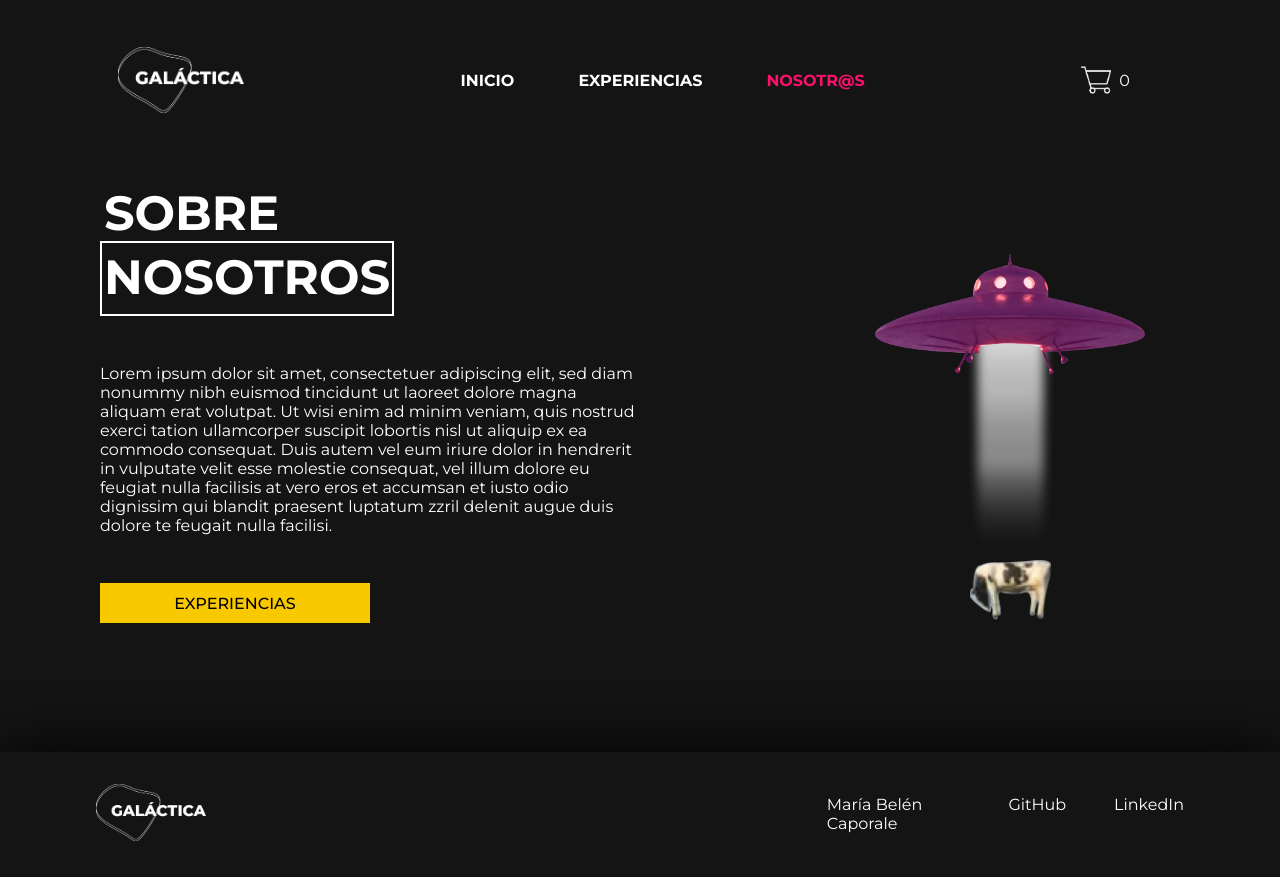
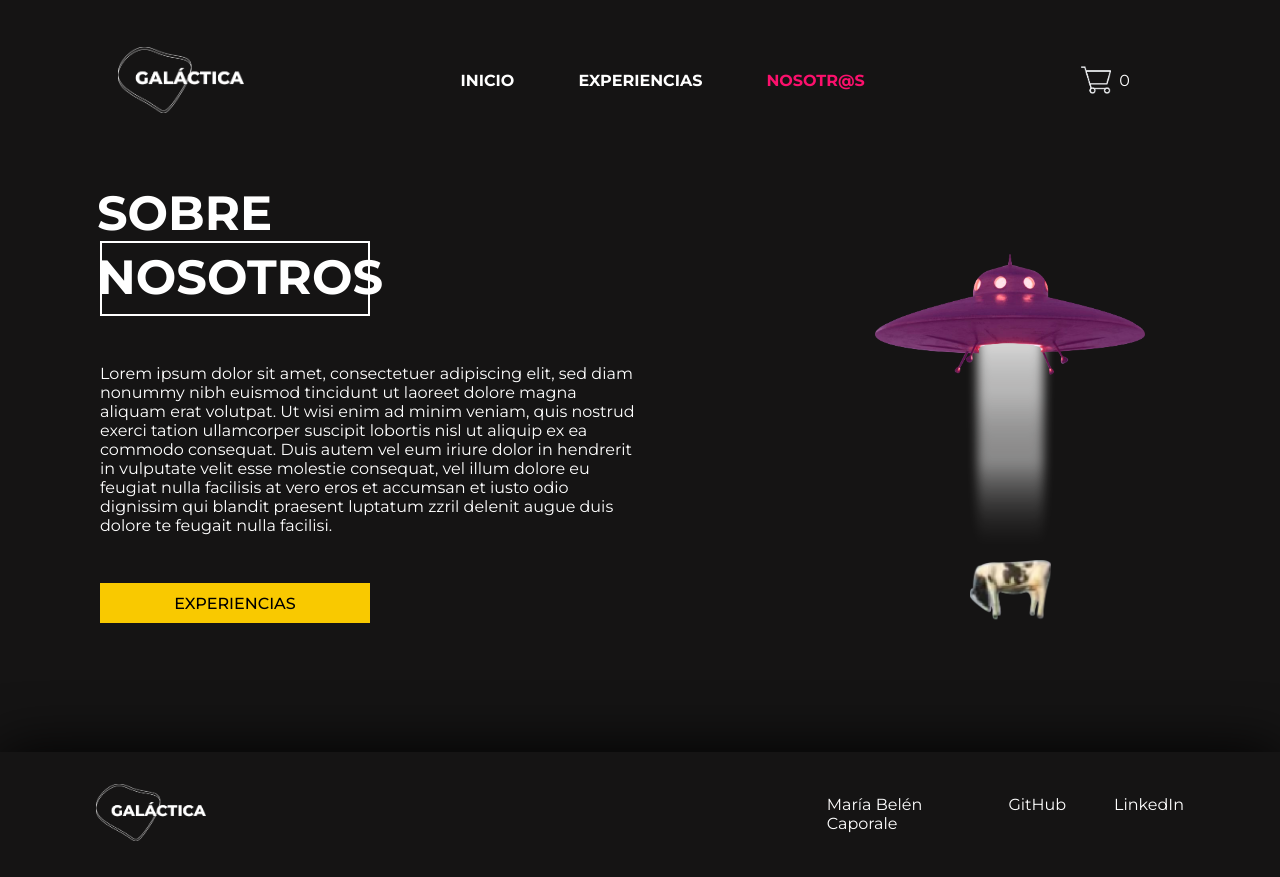
Before and after one commit to MariaBelenCaporale/eCommerce-Caporale, a React (Create React App) app: page /nosotros in a window 1280 px wide. Built offline with nearby package versions, Linux system fonts and the light colour scheme.

Commit message:
nosotros

```diff
--- a/src/pages/Nosotros/Nosotros.css
+++ b/src/pages/Nosotros/Nosotros.css
@@ -20,13 +20,13 @@
 
 .span-Quienes {
     border: 2px solid white;
-    width: 100%;
+    width: auto;
     display: flex;
     align-items: end;
     justify-content: center;
     height: 7vh;
     padding-top: 10px;
-    padding-right: 10px;
+    padding-right: 0px;
     padding-left: 10px;
     padding-bottom: 5px;
 }
```
